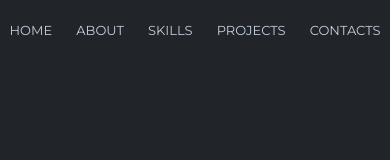
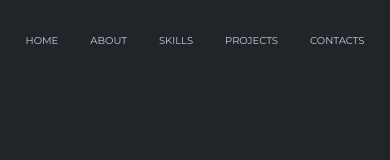
Before and after one commit to MalevichDi2910/portfolio, a React (Create React App) app: page / in a window 390 px wide. Shown: the top 160 px of the page. Built offline with nearby package versions, Linux system fonts and the light colour scheme.

Commit message:
change css Nav

```diff
--- a/src/nav/Nav.module.scss
+++ b/src/nav/Nav.module.scss
@@ -1,18 +1,17 @@
 @import "../common/styles/sass/variables.scss";
 
 .nav {
-   width: 400px;
+   //width: 400px;
    display: flex;
-   justify-content: space-between;
-   text-decoration: none;
+   flex-wrap: wrap;
+   justify-content: center;
    @media screen and (max-width: 767px) {
-      width: 90%;
+      width: 100%;
    }
 
    a {
       text-decoration: none;
       color: #c4cfde;
-      margin: -26px;
       position: relative;
       transition: 0.4s;
       font-size: 15px;
@@ -21,7 +20,7 @@
       display: inline-block;
       padding: 0.5rem 1rem;
       @media screen and (max-width: 767px) {
-         font-size: 13px;
+         font-size: 10px;
       }
    }
 
```
